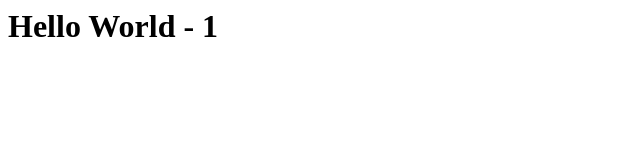
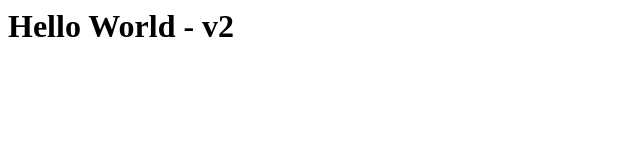
Before and after one commit to AMEY-BHARGAVE/test-html-code, a plain HTML site: page index.html in a window 1280 px wide. Shown: the full height of the page, 0-640 px from the left. Drawn offline with Linux system fonts and the light colour scheme.

Commit message:
Update index.html

```diff
--- a/index.html
+++ b/index.html
@@ -1 +1 @@
-<h1> Hello World - 1 </h1>
+<h1> Hello World - v2 </h1>
```
